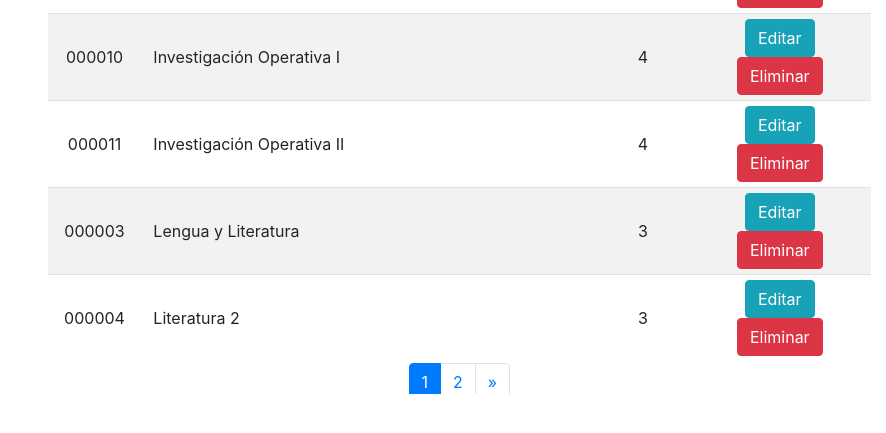
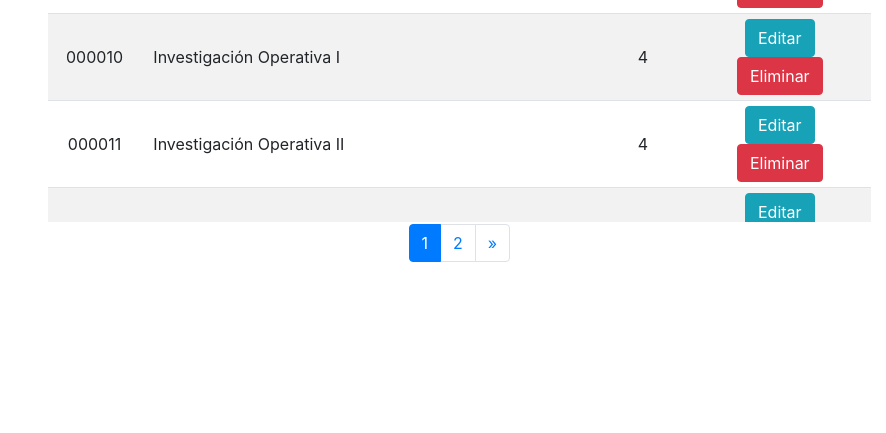
Before and after one commit to javere2310/miaplicacionpython, a Django app: page /academico/ in a window 1280 px wide. Shown: the part 713-1146 px from the top of the page, without its empty margins (394-1280 px from the left). Run offline with Django 4.2, Linux system fonts and the light colour scheme; data comes from the database, SQL or seed files in the repository; some libraries are stand-ins or nearby versions.

Commit message:
subiendo los cambios en css

```diff
--- a/Aplicaciones/Academico/static/css/gestioncursos.css
+++ b/Aplicaciones/Academico/static/css/gestioncursos.css
@@ -12,7 +12,8 @@ td{
     display: flex;
     flex-direction: column;
     width: 100%;
-    /* max-height: 390px;  */
+    max-height: calc(65vh);
+    /* height: calc(65vh); */
     overflow-y: auto;
 }
 
@@ -50,10 +51,6 @@ td{
     border: 0;
     color: inherit;
     border-color: var(--primary);
-}
-
-.table-responsive {
-    max-height: 80vh;
 }
 
 .w-5{
```
